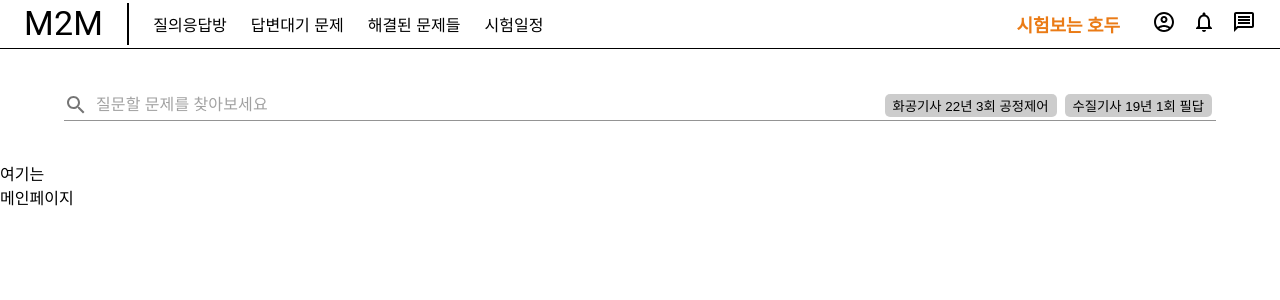
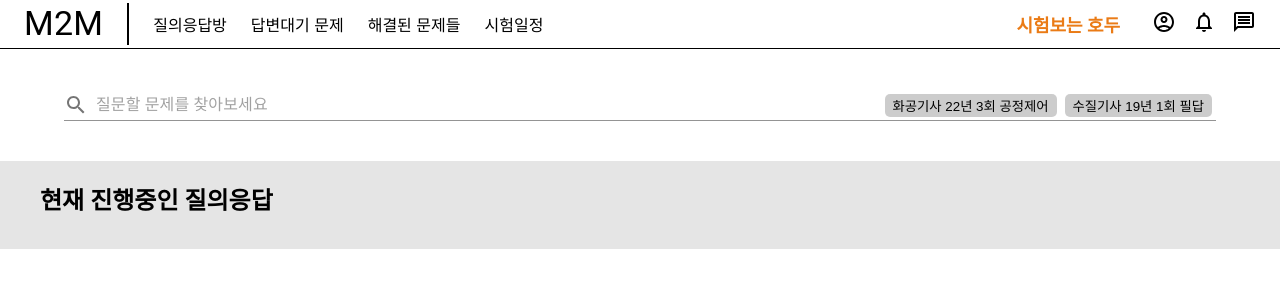
Before and after one commit to Mentor-2-Mentee/front, a React (Vite) app: page /main in a window 1280 px wide. Shown: the top 300 px of the page. Built offline with nearby package versions, Linux system fonts and the light colour scheme.

Commit message:
feat : 진행중인 질의응답 head, LiveBlink 박스

```diff
--- /dev/null
+++ b/src/commonElements/LiveAlarmBox.tsx
@@ -0,0 +1,36 @@
+import { Fade } from "@mui/material";
+import { keyframes, styled } from "@mui/system";
+
+export const LiveAlarmBox = (): JSX.Element => {
+  return (
+    <LiveAlarmBoxStyle>
+      <div>LIVE!!</div>
+    </LiveAlarmBoxStyle>
+  );
+};
+
+const LiveAlarmBoxStyle = styled("div")(({ theme }) => ({
+  backgroundColor: "#FF5858",
+  color: "#FFFFFF",
+  borderRadius: 5,
+  padding: theme.spacing(0.25, 1, 0.25, 1),
+  fontWeight: "bold",
+
+  animationName: "LiveAlarm",
+  animationDuration: "1000ms",
+  animationIterationCount: "infinite",
+  animationTimingFunction: "ease-in-out",
+  "@keyframes LiveAlarm": {
+    from: {
+      opacity: 1,
+    },
+    "50%": {
+      opacity: 0,
+    },
+    to: {
+      opacity: 1,
+    },
+  },
+}));
+
+export default LiveAlarmBox;
--- /dev/null
+++ b/src/components/MainPage/InProgressRoomList.tsx
@@ -0,0 +1,32 @@
+import { Typography } from "@mui/material";
+import { styled } from "@mui/system";
+import LiveAlarmBox from "../../commonElements/LiveAlarmBox";
+
+export const InProgressRoomList = (): JSX.Element => {
+  return (
+    <InProgressRoomListContainer>
+      <Header>
+        <Typography
+          variant="h5"
+          component="div"
+          sx={{ fontWeight: "bold", mr: 3 }}
+        >
+          현재 진행중인 질의응답
+        </Typography>
+        <LiveAlarmBox />
+      </Header>
+    </InProgressRoomListContainer>
+  );
+};
+
+const InProgressRoomListContainer = styled("div")(({ theme }) => ({
+  backgroundColor: "rgba(0,0,0,0.1)",
+  padding: theme.spacing(3, 5, 4, 5),
+}));
+
+const Header = styled("div")(({ theme }) => ({
+  display: "flex",
+  alignItems: "center",
+}));
+
+export default InProgressRoomList;
--- a/src/components/MainPage/index.tsx
+++ b/src/components/MainPage/index.tsx
@@ -1,12 +1,12 @@
 import { styled } from "@mui/system";
+import InProgressRoomList from "./InProgressRoomList";
 import SearchBar from "./SearchBar";
 
 export const MainPage = (): JSX.Element => {
   return (
     <MainPageContainer>
       <SearchBar />
-      <div>여기는</div>
-      <div>메인페이지</div>
+      <InProgressRoomList />
     </MainPageContainer>
   );
 };
```
